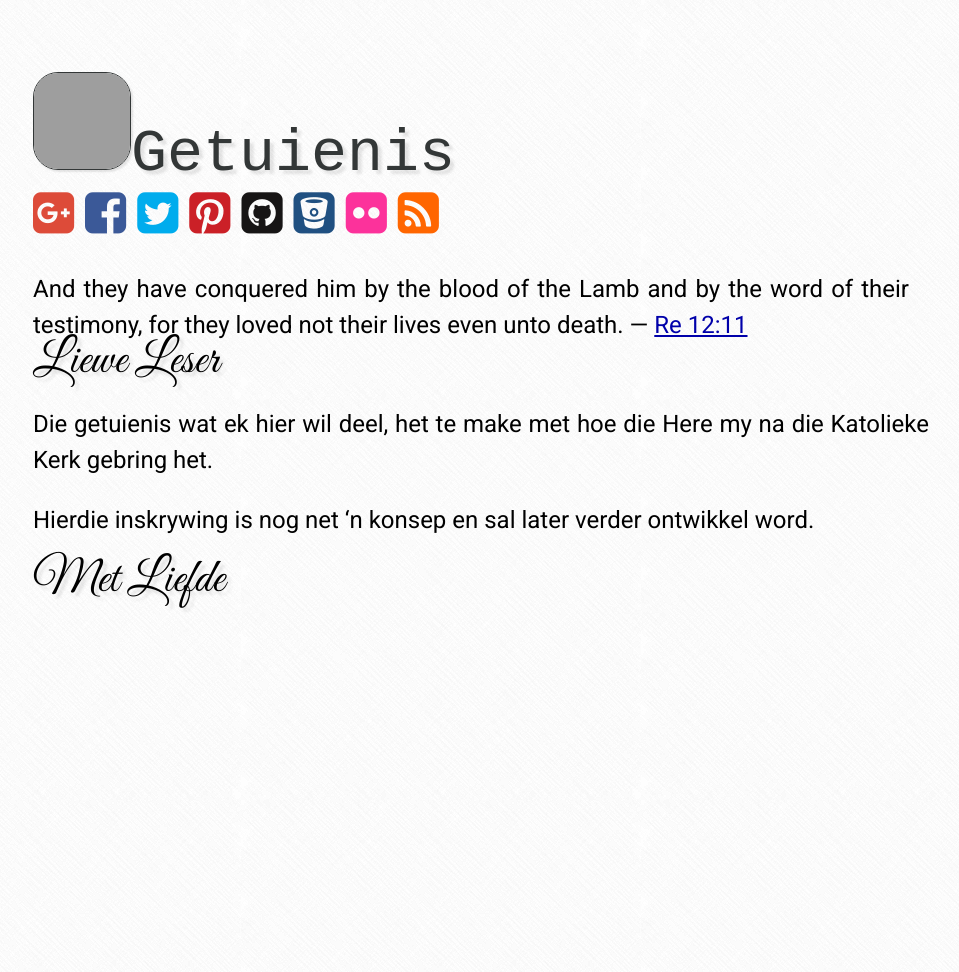
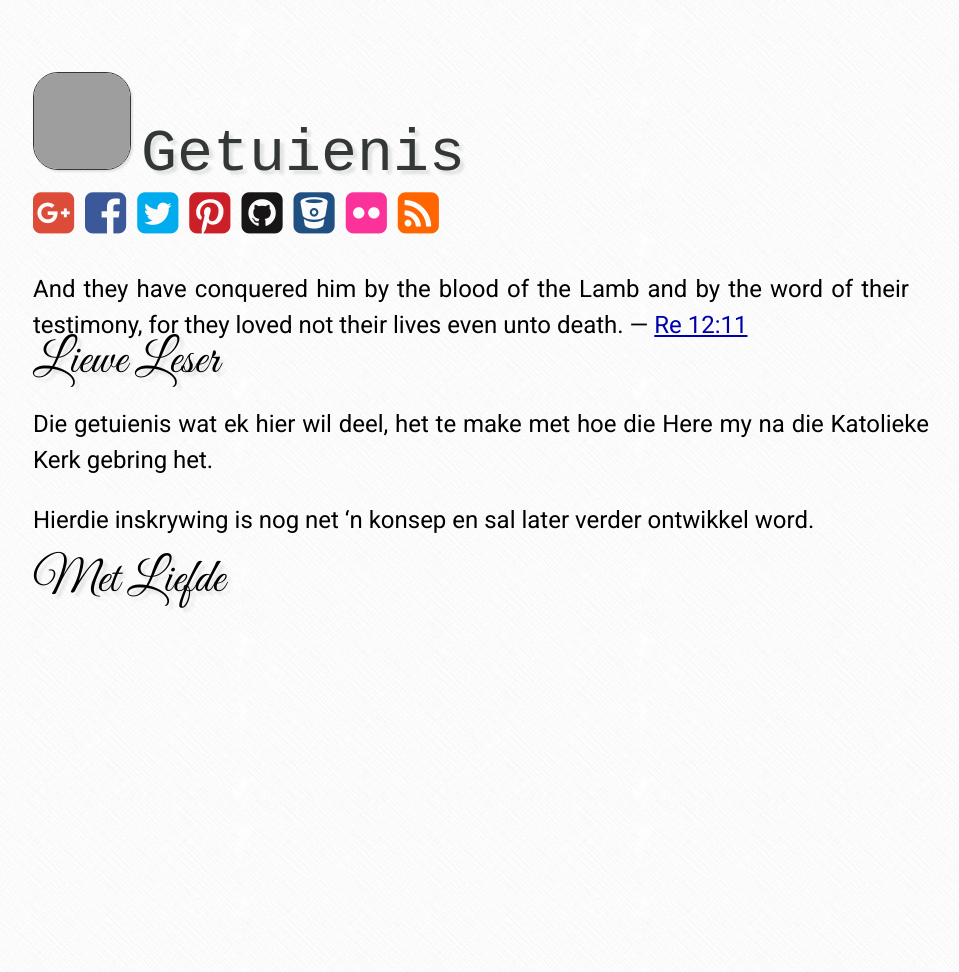
Before and after one commit to afrikatoliek/afrikatoliek.github.io, a Jekyll site: the page built from _posts/2014-11-04-getuienis.md, in a window 1280 px wide. Shown: the whole page, without its empty margins (159-1118 px from the left). Built offline with Jekyll 4.4.1, drawn with Linux system fonts in a browser that asks for light colours; nearby versions of some CDN libraries; some web fonts are replaced; grey boxes are pictures that could not be loaded.

Commit message:
Tema verstellings.

```diff
--- a/css/screen.css
+++ b/css/screen.css
@@ -87,11 +87,12 @@
 .site .heading .title {
   vertical-align: text-top;
   text-align: left;
-  height: inherit;
+  height: 112px;
 }
 
 .site .heading .thumb {
-  height: inherit;
+  height: 112px;
+  margin-right: 10px;
 }
 
 .site .heading .thumb img {
```
